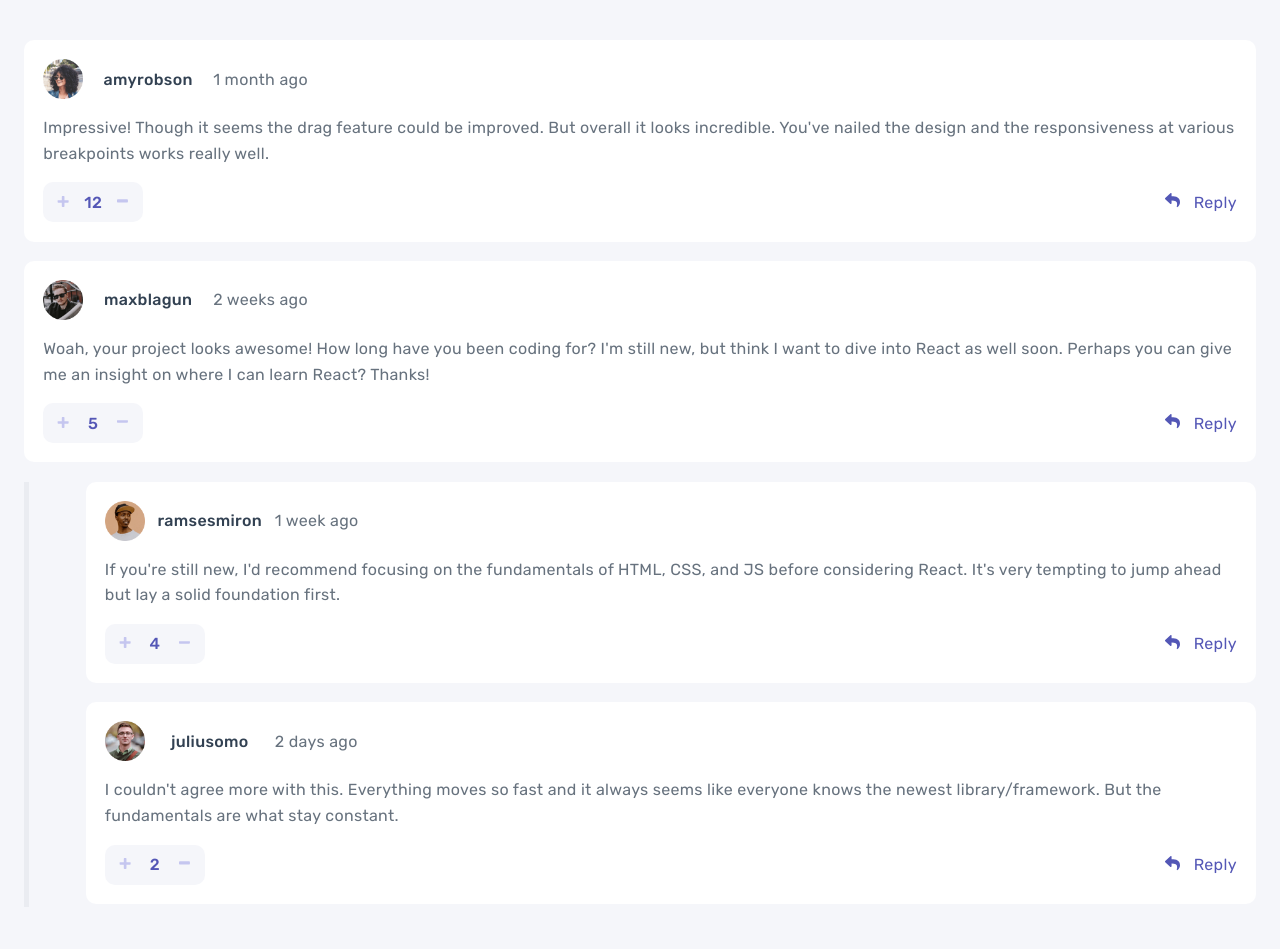
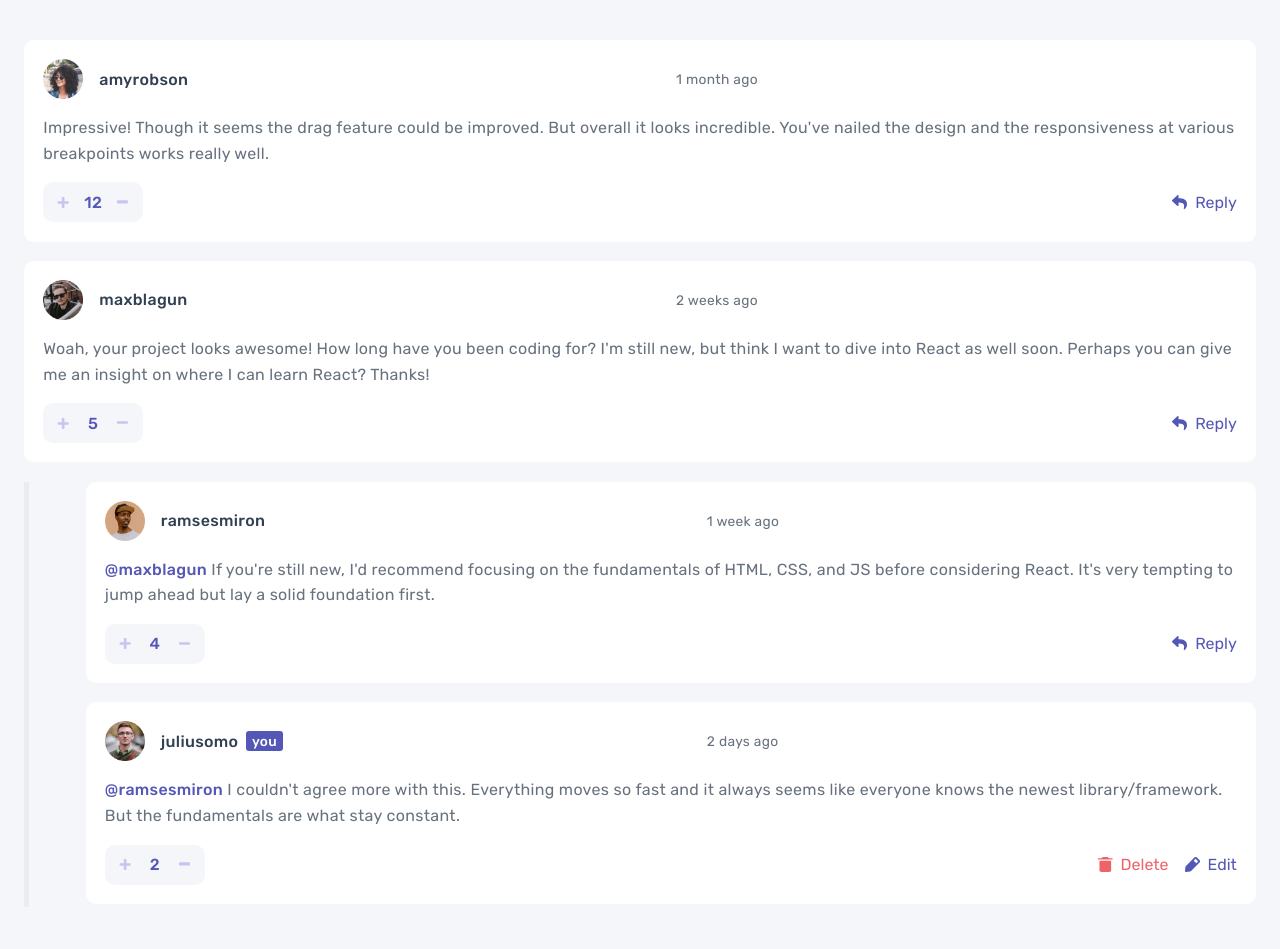
Before and after one commit to adriansseur/interactive-comments-section, a Next.js app: page / in a window 1280 px wide. Shown: the top 949 px of the page. Built offline with nearby package versions, Linux system fonts and the light colour scheme.

Commit message:
added @usertag, you & manage btns, hydration error

```diff
--- a/components/Comment.js
+++ b/components/Comment.js
@@ -7,11 +7,16 @@ export default function Comment({
     score,
     src,
     username,
-    replies
+    replies,
+    replyingTo,
+    currentUser
 }) {
     return (
         <div className={styles.commentContainer}>
-            <p className={styles.username}>{username}</p>
+            <p className={styles.username}>
+                {username}
+                {username === currentUser ? <p className={styles.you}>you</p> : ""}
+            </p>
             <Image
                 className={styles.userImage}
                 src={src}
@@ -20,7 +25,11 @@ export default function Comment({
                 alt={username}
             />
             <p className={styles.createdAt}>{createdAt}</p>
-            <p className={styles.content}>{content}</p>
+            <p className={styles.content}>
+                {replyingTo !== undefined ?
+                    <p className={styles.replyingTo}>@{replyingTo}</p> :
+                    ""}
+                {" " + content}</p>
             <div className={styles.scoreContainer}>
                 <button>
                     <Image
@@ -40,17 +49,44 @@ export default function Comment({
                     />
                 </button>
             </div> {/* score-container */}
+            {
+                username === currentUser ?
+                    <div className={styles.manageContainer}>
+                        <button>
+                            <div className={styles.deleteContainer}>
+                                <Image
+                                    src="/assets/icons/icon-delete.svg"
+                                    height={150}
+                                    width={150}
+                                    alt="minus"
+                                />
+                                <p>Delete</p>
+                            </div>
+                        </button>
+                        <button>
+                            <div className={styles.editContainer}>
+                                <Image
+                                    src="/assets/icons/icon-edit.svg"
+                                    height={150}
+                                    width={150}
+                                    alt="minus"
+                                />
+                                <p>Edit</p>
+                            </div>
+                        </button>
+                    </div> :
+                    <button>
                         <div className={styles.replyContainer}>
-                <button>
                             <Image
                                 src="/assets/icons/icon-reply.svg"
                                 height={150}
                                 width={150}
                                 alt="reply"
                             />
-                </button>
                             <p>Reply</p>
                         </div>
+                    </button>
+            }
         </div>
     )
 }
--- a/components/CommentsViewer.js
+++ b/components/CommentsViewer.js
@@ -15,6 +15,7 @@ export default function CommentsViewer({data}) {
                 src={comment.user.image.png}
                 username={comment.user.username}
                 replies={comment.replies}
+                currentUser={data.currentUser.username}
             />]
         if (comment.replies.length !== 0) {
             const replyPackage = comment.replies.map(reply => (
@@ -27,6 +28,8 @@ export default function CommentsViewer({data}) {
                         src={reply.user.image.png}
                         username={reply.user.username}
                         replies={reply.replies}
+                        replyingTo={reply.replyingTo}
+                        currentUser={data.currentUser.username}
                     />
                 </div>
             ))
--- a/styles/Comment.module.css
+++ b/styles/Comment.module.css
@@ -9,14 +9,17 @@
                         'scoreContainer scoreContainer replyContainer'
     ;
     grid-template-rows: 40px auto 40px;
-    grid-template-columns: 40px 130px auto;
+    grid-template-columns: 40px 1fr 1fr;
     letter-spacing: 0.02rem;
     margin-bottom: 1.2rem;
+    column-gap: 1rem;
 }
 
 .commentContainer button {
     border: none;
     background: none;
+    font-size: 100%;
+    padding: 0;
 }
 
 .userImage { grid-area: userImage; }
@@ -33,14 +36,37 @@
 }
 
 .username {
-    justify-content: center;
+    justify-content: flex-start;
     color: var(--dark-blue);
     font-weight: var(--medium);
+}
+
+.you {
+    background: var(--moderate-blue);
+    color: white;
+    margin: 0;
+    margin-left: 0.5rem;
+    padding: 0.2rem 0.35rem;
+    font-size: 0.85rem;
+    border-radius: 3px;
+    display: flex;
+    line-height: 0.85rem;
 }
 
 .createdAt,
 .content {
     color: var(--grayish-blue);
+}
+
+.createdAt {
+    font-size: 0.86rem;
+}
+
+.replyingTo {
+    color: var(--moderate-blue);
+    font-weight: var(--medium);
+    display: inline-block;
+    margin: 0;
 }
 
 .content {
@@ -77,13 +103,15 @@
 }
 
 .replyContainer {
-    width: 100px;
+    width: fit-content;
     margin-left: auto;
     color: var(--moderate-blue);
     justify-content: flex-end;
 }
 
-.replyContainer img {
+.replyContainer img,
+.deleteContainer img,
+.editContainer img {
     width: 15px !important;
     height: 15px !important;
     min-width: 15px !important;
@@ -92,7 +120,32 @@
     max-height: 15px !important;
 }
 
-.replyContainer p {
+.replyContainer p,
+.editContainer p,
+.deleteContainer p {
     align-self: center;
+    margin: 0;
     margin-left: 0.5rem;
 }
+
+.manageContainer {
+    margin-left: auto;
+    height: 100%;
+    display: flex;
+    grid-area: 3 / 1 / span 1 / span 3;
+}
+
+.deleteContainer,
+.editContainer {
+    display: flex;
+    align-items: center;
+}
+
+.deleteContainer {
+    margin-right: 1rem;
+    color: var(--soft-red);
+}
+
+.editContainer {
+    color: var(--moderate-blue);
+}
--- a/styles/globals.css
+++ b/styles/globals.css
@@ -2,7 +2,6 @@ html,
 body {
   padding: 0;
   margin: 0;
-  font-family: 'Rubik', sans-serif, -apple-system, BlinkMacSystemFont, Segoe UI, Roboto, Oxygen, Ubuntu, Cantarell, Fira Sans, Droid Sans, Helvetica Neue, sans-serif;
   /* PRIMARY */
   --moderate-blue: hsl(238, 40%, 52%);
   --soft-red: hsl(358, 79%, 66%);
@@ -16,7 +15,6 @@ body {
   --light: 300;
   --medium: 500;
   --bold: 700;
-
   background: var(--very-light-gray);
 }
 
@@ -27,4 +25,5 @@ a {
 
 * {
   box-sizing: border-box;
+  font-family: 'Rubik', sans-serif, -apple-system, BlinkMacSystemFont, Segoe UI, Roboto, Oxygen, Ubuntu, Cantarell, Fira Sans, Droid Sans, Helvetica Neue, sans-serif;
 }
```
Lines whose indentation alone changed are shown as unchanged.
